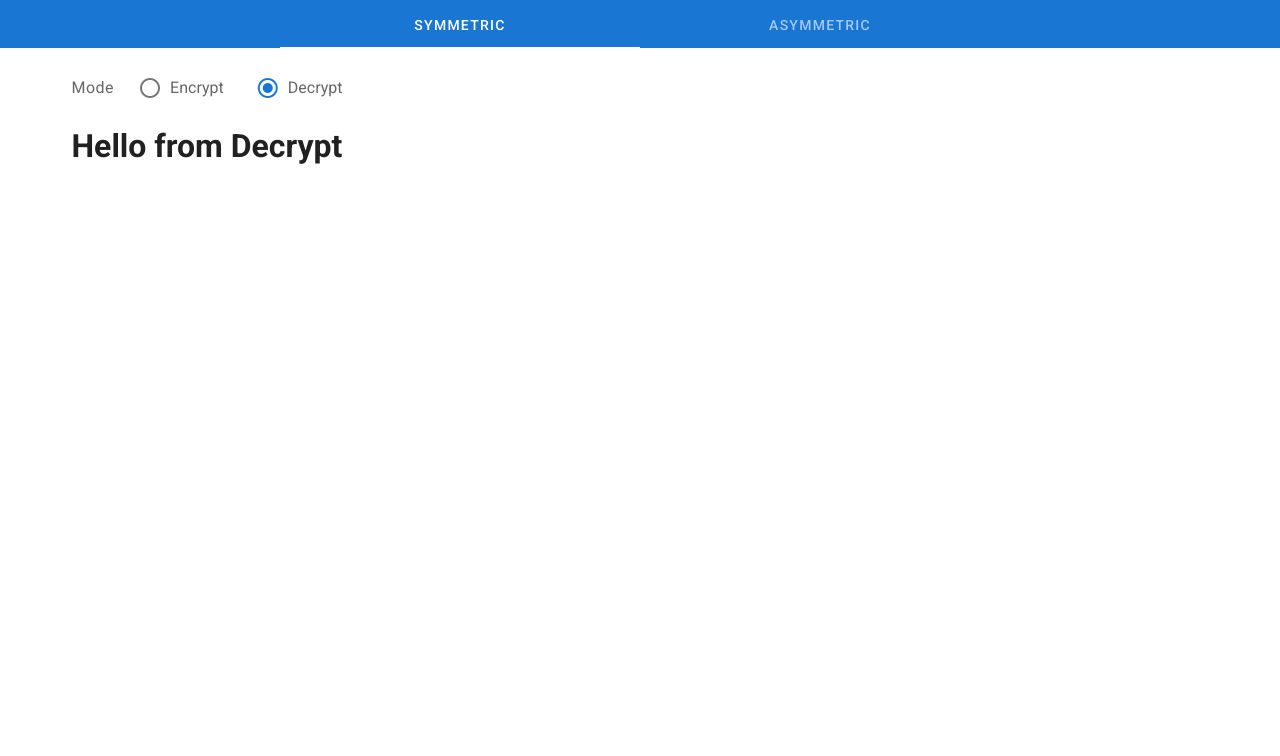
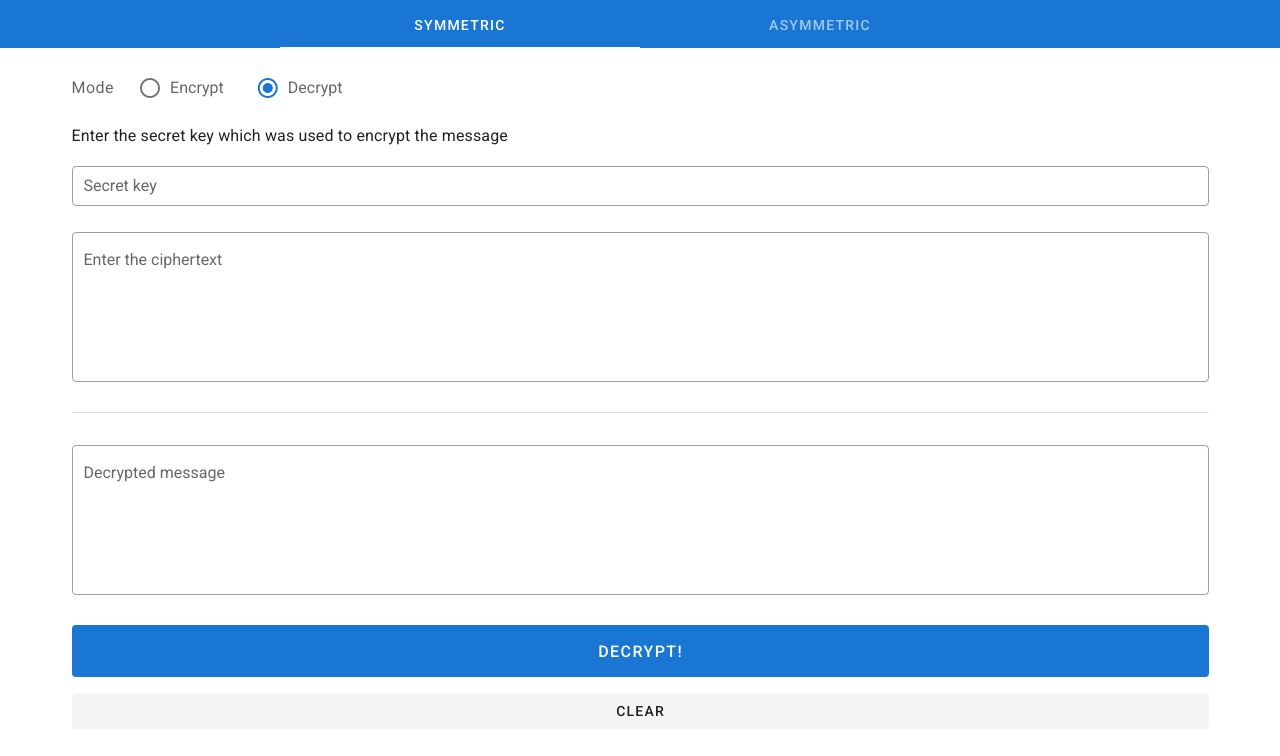
Before and after one commit to Charith47/crypto-text, a Vue app: page /symmetric in a window 1280 px wide. Both pictures are taken after a click on the element "Decrypt". Shown: the top 756 px of the page. Built offline with nearby package versions, Linux system fonts and the light colour scheme.

Commit message:
wired decryption to frontend

```diff
--- a/src/vue/components/SDecrypt.vue
+++ b/src/vue/components/SDecrypt.vue
@@ -1,3 +1,62 @@
 <template>
-    <h1>Hello from Decrypt</h1>
+	<v-container class="px-0 py-0">
+		<p class="subtitle-1">
+			Enter the secret key which was used to encrypt the message
+		</p>
+		<v-text-field
+			v-model="key"
+			outlined
+			dense
+			clearable
+			label="Secret key"
+		></v-text-field>
+		<v-textarea
+			v-model="ciphertext"
+			outlined
+			no-resize
+			clearable
+			label="Enter the ciphertext"
+		>
+		</v-textarea>
+		<v-divider class="mb-8"></v-divider>
+		<v-textarea
+			v-model="decryptedMessage"
+			outlined
+			no-resize
+			clearable
+			label="Decrypted message"
+		>
+		</v-textarea>
+		<v-btn x-large color="primary" elevation="0" block @click="decryptData">
+			Decrypt!
+		</v-btn>
+		<v-btn class="my-4" block elevation="0">clear</v-btn>
+	</v-container>
 </template>
+
+<script>
+import { ipcRenderer } from 'electron';
+export default {
+	data() {
+		return {
+			key: '',
+			ciphertext: '',
+			decryptedMessage: '',
+		};
+	},
+	methods: {
+		async decryptData() {
+			try {
+				const result = await ipcRenderer.invoke(
+					'decrypt-symmetric',
+					this.ciphertext,
+					this.key
+				);
+                this.decryptedMessage = result[0].data;
+			} catch (err) {
+				console.log(err);
+			}
+		},
+	},
+};
+</script>
--- a/src/vue/components/SEncrypt.vue
+++ b/src/vue/components/SEncrypt.vue
@@ -46,7 +46,10 @@
 			@click:append="copyToClipboard(message)"
 		>
 		</v-textarea>
-		<v-btn x-large color="primary" elevation="0" block @click="encryptData">Encrypt!</v-btn>
+		<v-btn x-large color="primary" elevation="0" block @click="encryptData"
+			>Encrypt!</v-btn
+		>
+		<v-btn class="my-4" block elevation="0" @click="clearFields">clear</v-btn>
 		<v-snackbar
 			bottom
 			elevation="0"
@@ -77,6 +80,12 @@ export default {
 			message: '',
 		};
 	},
+	mounted() {
+		// load saved data
+	},
+	beforeDestroy() {
+		// save fields in store
+	},
 	methods: {
 		async generateKey() {
 			try {
@@ -90,15 +99,23 @@ export default {
 		},
 		async encryptData() {
 			try {
+				console.log(this.$data);
 				const result = await ipcRenderer.invoke(
 					'encrypt-symmetric',
 					this.message,
 					this.key
 				);
 				console.log(result);
+				this.message = result[0].data;
 			} catch (err) {
+				// display error
 				console.log(err);
 			}
+		},
+		clearFields() {
+			this.password = '';
+			this.key = '';
+			this.message = '';
 		},
 		copyToClipboard(data) {
 			clipboard.writeText(data);
```
Also changed, not shown: src/electron/background.js (+13 -0 lines), src/electron/symmetric.js (+15 -4 lines).
